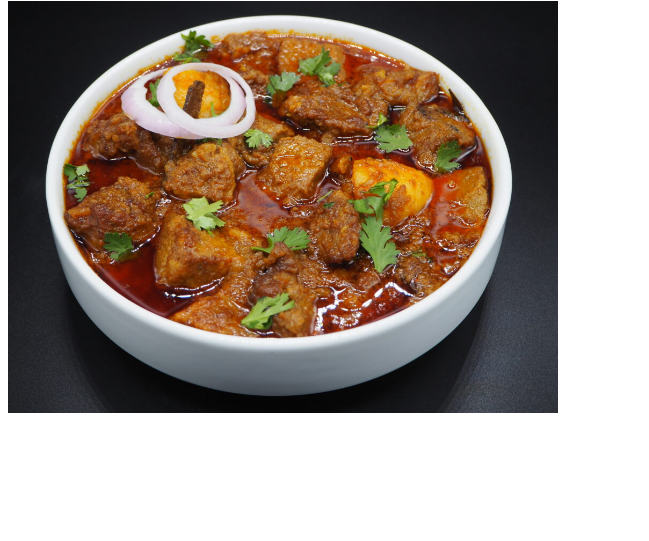
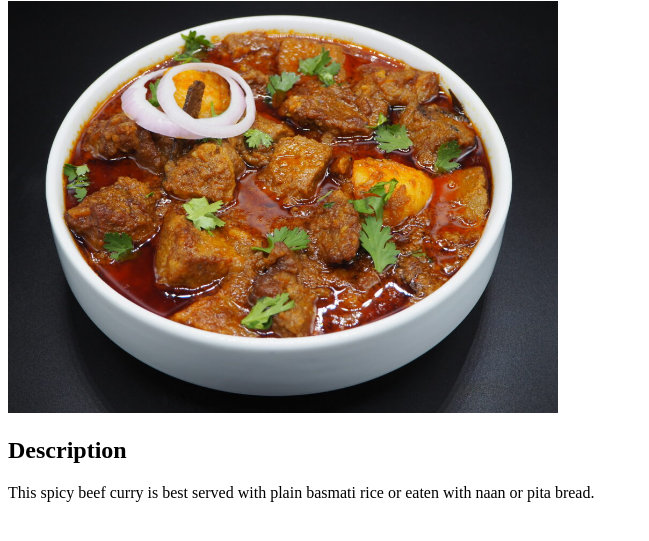
Before and after one commit to md-merajus/odin-recipes, a plain HTML site: page recipes/beef-curry.html in a window 1280 px wide. Shown: the part 79-620 px from the top of the page, without its empty margins (0-649 px from the left). Drawn offline with Linux system fonts and the light colour scheme.

Commit message:
feat: add a heading and a paragraph to beef-curry.html
Append h2 heading with text "Description" and a paragraph to describe
the beef curry recipe briefly.

```diff
--- a/recipes/beef-curry.html
+++ b/recipes/beef-curry.html
@@ -1,6 +1,7 @@
 <!DOCTYPE html>
 
 <html lang="en">
+
 <head>
     <meta charset="utf-8">
     <title>Bangladeshi Beef Curry</title>
@@ -9,5 +10,8 @@
 <body>
     <h1>Bangladeshi Beef Curry</h1>
     <img src="../images/beef-curry.jpg" alt="A bowl of beef curry" width="550">
+    <h2>Description</h2>
+    <p>This spicy beef curry is best served with plain basmati rice or eaten with naan or pita bread.</p>
 </body>
+
 </html>
```
Lines whose indentation alone changed are shown as unchanged.
